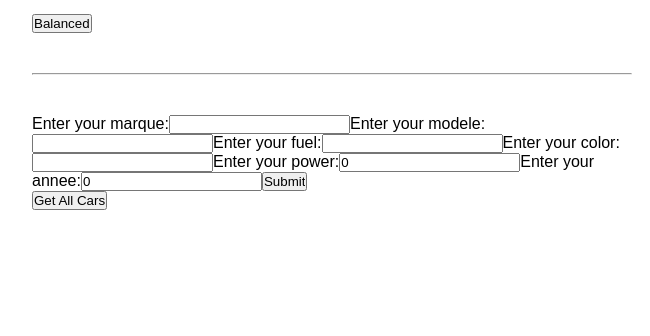
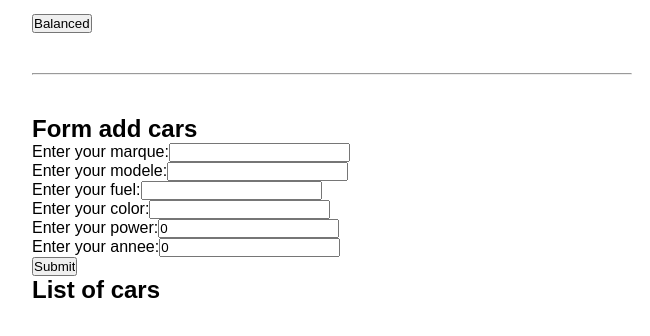
Before and after one commit to RemiLecas/BlockChain, a React app in the folder client/: page / in a window 1280 px wide. Shown: the top 336 px of the page, without its empty margins (308-958 px from the left). Built offline with nearby package versions, Linux system fonts and the light colour scheme.

Commit message:
Ajout de commentaire + ajouts de la liste des voitures présentes dans le contrat

```diff
--- a/client/src/App.jsx
+++ b/client/src/App.jsx
@@ -1,5 +1,4 @@
 import Web3 from "web3";
-import Wallet from './contracts/Wallet.json';
 import { useEffect, useState } from "react";
 
 import CarsContract from "./contracts/CarsContract.json";
@@ -7,7 +6,6 @@ import CarsContract from "./contracts/CarsContract.json";
 function App() {
   const [contract, setContract] = useState(null);
   const [accounts, setAccounts] = useState([]);
-  const [contrat, setContrat] = useState(null);
   const [web3, setWeb3] = useState(null);
   const [marque, setMarque] = useState("");
   const [modele, setModele] = useState("");
@@ -20,46 +18,40 @@ function App() {
 
   const [balance, setBalance] = useState();
 
-  const [currentAccount, setCurrentAccount] = useState();
 
-  //Init mon application
   async function init() {
-    // Je lance mon check de compte
-    await checkAccount();
-  }
-
-
-  async function checkAccount() {
     if (window.ethereum) {
 
       try {
+
+        // demande la connexion à metamask
         await window.ethereum.enable();
 
-        // J'init maintenant mon Web3 pour obtenir mon contrat déployé
+        // J'init de mon web3
         const web3 = new Web3(window.ethereum);
-        console.log(web3);
+        setWeb3(web3);
 
         // Récupération du compte MetaMask
         const accounts = await web3.eth.getAccounts();
-        console.log(accounts);
-
-        setWeb3(web3);
         setAccounts(accounts);
 
+        // Initialisation du contrat
+        // Récupération du networkId
         const networkId = await web3.eth.net.getId();
-        console.log({ networkId: networkId })
+        // Récupération du network déployé grâce au network Id
         const deployedNetwork = CarsContract.networks[networkId];
-        console.log({ deployedNetwork: deployedNetwork })
 
         const contract = new web3.eth.Contract(
           CarsContract.abi,
           deployedNetwork && deployedNetwork.address,
         );
 
-        console.log({ contract: contract })
+        setContract(contract);
 
+        // récupération de toutes mes voitures
+        const allCars = await contract.methods.getAllCars().call();
+        setCars(allCars);
 
-        setContract(contract);
       } catch (error) {
         console.error(error);
       }
@@ -67,14 +59,6 @@ function App() {
       console.error("Metamask n'est pas installé sur cette application")
     }
   }
-
-  // const initWeb3 = async () => {
-  //   const networkId = await web3.eth.net.getId();
-  //   const deployedNetwork = CarsContract.networks[networkId];
-  //   const instance = new web3.eth.Contract(CarsContract.abi, deployedNetwork && deployedNetwork.address);
-  //   setWeb3(web3);
-  //   setContrat(instance);
-  // };
 
   async function getBalanced() {
     // const count = contract.methods.getBalance();
@@ -87,17 +71,15 @@ function App() {
     event.preventDefault();
     await contract.methods.addCars(marque, modele, fuel, color, power, annee).send({ from: accounts[0] });
 
+    // J'appelle toute mes voitures pour actualiser ma liste
+    getAllCars();
+
   }
 
-  const getAllCars = async (event) => {
-    event.preventDefault();
-
+  async function getAllCars() {
     const allCars = await contract.methods.getAllCars().call();
-
     console.log(allCars);
     setCars(allCars);
-
-
   }
 
   useEffect(() => {
@@ -113,8 +95,10 @@ function App() {
         <p>{balance}</p>
 
         <hr />
+        <h2>Form add cars</h2>
 
         <form onSubmit={addCars}>
+          <div>
             <label>Enter your marque:
               <input
                 type="text"
@@ -122,6 +106,8 @@ function App() {
                 onChange={(e) => setMarque(e.target.value)}
               />
             </label>
+          </div>
+          <div>
             <label>Enter your modele:
               <input
                 type="text"
@@ -129,6 +115,8 @@ function App() {
                 onChange={(e) => setModele(e.target.value)}
               />
             </label>
+          </div>
+          <div>
             <label>Enter your fuel:
               <input
                 type="text"
@@ -136,6 +124,8 @@ function App() {
                 onChange={(e) => setFuel(e.target.value)}
               />
             </label>
+          </div>
+          <div>
             <label>Enter your color:
               <input
                 type="text"
@@ -143,6 +133,8 @@ function App() {
                 onChange={(e) => setColor(e.target.value)}
               />
             </label>
+          </div>
+          <div>
             <label>Enter your power:
               <input
                 type="number"
@@ -150,6 +142,8 @@ function App() {
                 onChange={(e) => setPower(e.target.value)}
               />
             </label>
+          </div>
+          <div>
             <label>Enter your annee:
               <input
                 type="number"
@@ -157,13 +151,12 @@ function App() {
                 onChange={(e) => setAnnee(e.target.value)}
               />
             </label>
+          </div>
           <input type="submit" />
         </form>
 
         <div>
-          <button onClick={getAllCars}>Get All Cars</button>
-        </div>
-
+          <h2>List of cars</h2>
           <div>
             <ul>
               {cars.map((car, index) => (
@@ -173,6 +166,7 @@ function App() {
               ))}
             </ul>
           </div>
+        </div>
 
       </div>
     </div>
```
Lines whose indentation alone changed are shown as unchanged.
